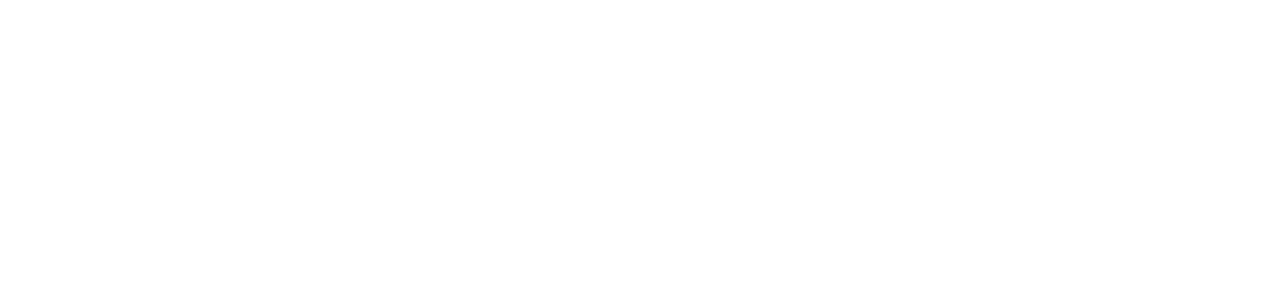
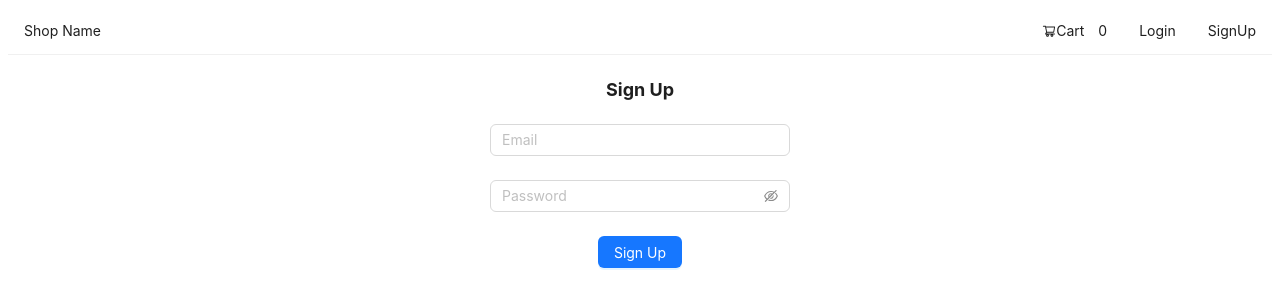
Before and after one commit to duyanhehe/ShoppingCart_redux, a React (Create React App) app: page /signup in a window 1280 px wide. Before the commit this address had no page. Shown: the top 308 px of the page. Built offline with nearby package versions, Linux system fonts and the light colour scheme.

Commit message:
add login, signup using redux saga, add to firebase api

```diff
--- a/package.json
+++ b/package.json
@@ -9,11 +9,13 @@
     "@testing-library/react": "^13.4.0",
     "@testing-library/user-event": "^13.5.0",
     "antd": "^5.21.0",
+    "firebase": "^10.13.2",
     "react": "^18.3.1",
     "react-dom": "^18.3.1",
     "react-redux": "^9.1.2",
     "react-router-dom": "^6.26.2",
     "react-scripts": "5.0.1",
+    "redux-saga": "^1.3.0",
     "web-vitals": "^2.1.4"
   },
   "scripts": {
--- a/src/App.js
+++ b/src/App.js
@@ -2,6 +2,8 @@ import { Route, Routes } from "react-router-dom";
 import DefaultLayout from "./components/Layout/DefaultLayout";
 import Home from "./components/Page/Home";
 import Cart from "./components/Page/Cart";
+import Login from "./components/Page/Login";
+import SignUp from "./components/Page/SignUp";
 
 function App() {
   return (
@@ -10,6 +12,8 @@ function App() {
         <Route path="/" element={<DefaultLayout />}>
           <Route path="" element={<Home />}></Route>
           <Route path="/cart" element={<Cart />}></Route>
+          <Route path="/login" element={<Login />}></Route>
+          <Route path="/signup" element={<SignUp />}></Route>
         </Route>
       </Routes>
     </div>
--- a/src/components/Header/Header.js
+++ b/src/components/Header/Header.js
@@ -1,10 +1,11 @@
 import { Menu } from "antd";
 import { ShoppingCartOutlined } from "@ant-design/icons";
-import { Link } from "react-router-dom";
+import { Link, useLocation } from "react-router-dom";
 import { useSelector } from "react-redux";
 
 const ShopHeader = () => {
   const { list } = useSelector((state) => state.cart);
+  const location = useLocation(); // Get the current location
 
   return (
     <Menu
@@ -14,17 +15,27 @@ const ShopHeader = () => {
         width: "100%",
       }}
       mode="horizontal"
+      selectedKeys={[location.pathname]} // Select the current path
     >
-      <Menu.Item style={{ marginRight: "auto" }}>
+      <Menu.Item key="/">
         <Link to="/">Shop Name</Link>
       </Menu.Item>
-      <Menu.Item style={{ marginLeft: "auto" }}>
+
+      <div style={{ display: "flex", marginLeft: "auto" }}>
+        <Menu.Item key="/cart">
           <Link to="/cart">
             <ShoppingCartOutlined />
             Cart
             <span> {list?.length} </span>
           </Link>
         </Menu.Item>
+        <Menu.Item key="/login">
+          <Link to="/login">Login</Link>
+        </Menu.Item>
+        <Menu.Item key="/signup">
+          <Link to="/signup">SignUp</Link>
+        </Menu.Item>
+      </div>
     </Menu>
   );
 };
--- /dev/null
+++ b/src/components/Page/Login.js
@@ -0,0 +1,62 @@
+import { useState } from "react";
+import { useDispatch, useSelector } from "react-redux";
+import { loginRequest } from "../redux/slice/authSlice";
+import { Alert, Button, Form, Input, Typography } from "antd";
+
+const { Text } = Typography;
+
+const Login = () => {
+  const [credentials, setCredentials] = useState({
+    username: "",
+    password: "",
+  });
+  const dispatch = useDispatch();
+  const { loading, error } = useSelector((state) => state.auth);
+
+  const handleSubmit = (e) => {
+    e.preventDefault();
+    dispatch(loginRequest(credentials));
+  };
+
+  return (
+    <div style={{ maxWidth: "300px", margin: "0 auto" }}>
+      <h2 style={{ textAlign: "center" }}>
+        <Text style={{ fontSize: "18px" }}>Login</Text>
+      </h2>
+      {error && <Alert message={error} type="error" />}
+      <Form onFinish={handleSubmit}>
+        <Form.Item
+          name="email"
+          rules={[{ required: true, message: "Please input your email!" }]}
+        >
+          <Input
+            placeholder="Email"
+            value={credentials.email}
+            onChange={(e) =>
+              setCredentials({ ...credentials, email: e.target.value })
+            }
+          />
+        </Form.Item>
+        <Form.Item
+          name="Password"
+          rules={[{ required: true, message: "Please input your password!" }]}
+        >
+          <Input.Password
+            placeholder="Password"
+            value={credentials.password}
+            onChange={(e) =>
+              setCredentials({ ...credentials, password: e.target.value })
+            }
+          />
+        </Form.Item>
+        <Form.Item style={{ textAlign: "center" }}>
+          <Button type="primary" htmlType="submit" loading={loading}>
+            Login
+          </Button>
+        </Form.Item>
+      </Form>
+    </div>
+  );
+};
+
+export default Login;
--- /dev/null
+++ b/src/components/Page/SignUp.js
@@ -0,0 +1,58 @@
+import { useState } from "react";
+import { useDispatch, useSelector } from "react-redux";
+import { signUpRequest } from "../redux/slice/authSlice";
+import { Alert, Form, Input, Button, Typography } from "antd";
+
+const { Text } = Typography;
+
+const SignUp = () => {
+  const dispatch = useDispatch();
+  const { loading, error } = useSelector((state) => state.auth);
+  const [credentials, setCredentials] = useState({ email: "", password: "" });
+
+  const handleSubmit = () => {
+    dispatch(signUpRequest(credentials));
+  };
+
+  return (
+    <div style={{ maxWidth: "300px", margin: "0 auto" }}>
+      <h2 style={{ textAlign: "center" }}>
+        <Text style={{ fontSize: "18px" }}>Sign Up</Text>
+      </h2>
+      {error && <Alert message={error} type="error" />}
+      <Form onFinish={handleSubmit}>
+        <Form.Item
+          name="email"
+          rules={[{ required: true, message: "Please input your email!" }]}
+        >
+          <Input
+            placeholder="Email"
+            value={credentials.email}
+            onChange={(e) =>
+              setCredentials({ ...credentials, email: e.target.value })
+            }
+          />
+        </Form.Item>
+        <Form.Item
+          name="password"
+          rules={[{ required: true, message: "Please input your password!" }]}
+        >
+          <Input.Password
+            placeholder="Password"
+            value={credentials.password}
+            onChange={(e) =>
+              setCredentials({ ...credentials, password: e.target.value })
+            }
+          />
+        </Form.Item>
+        <Form.Item style={{ textAlign: "center" }}>
+          <Button type="primary" htmlType="submit" loading={loading}>
+            Sign Up
+          </Button>
+        </Form.Item>
+      </Form>
+    </div>
+  );
+};
+
+export default SignUp;
--- /dev/null
+++ b/src/components/redux/saga/authSaga.js
@@ -0,0 +1,55 @@
+// store/sagas/authSaga.js
+import { call, put, takeLatest } from "redux-saga/effects";
+import {
+  loginRequest,
+  loginSuccess,
+  loginFailure,
+  signUpRequest,
+  signUpSuccess,
+  signUpFailure,
+} from "../slice/authSlice";
+import {
+  signInWithEmailAndPassword,
+  createUserWithEmailAndPassword,
+} from "firebase/auth";
+import { auth } from "../../../config/firebase";
+
+// Firebase Login API Call
+function loginApi({ email, password }) {
+  return signInWithEmailAndPassword(auth, email, password);
+}
+
+// Firebase Signup API Call
+function signUpApi({ email, password }) {
+  return createUserWithEmailAndPassword(auth, email, password);
+}
+
+// Login Saga
+function* loginSaga(action) {
+  try {
+    const response = yield call(loginApi, action.payload);
+    const user = response.user;
+    yield put(loginSuccess(user));
+  } catch (error) {
+    yield put(loginFailure(error.message));
+  }
+}
+
+// Signup Saga
+function* signUpSaga(action) {
+  try {
+    const response = yield call(signUpApi, action.payload);
+    const user = response.user;
+    yield put(signUpSuccess(user));
+  } catch (error) {
+    yield put(signUpFailure(error.message));
+  }
+}
+
+// Watcher Sagas
+function* watchAuth() {
+  yield takeLatest(loginRequest.type, loginSaga);
+  yield takeLatest(signUpRequest.type, signUpSaga);
+}
+
+export default watchAuth;
--- /dev/null
+++ b/src/components/redux/slice/authSlice.js
@@ -0,0 +1,57 @@
+import { createSlice } from "@reduxjs/toolkit";
+
+const initialState = {
+  isAuthenticated: false,
+  user: null,
+  loading: false,
+  error: null,
+};
+
+const authSlice = createSlice({
+  name: "auth",
+  initialState,
+  reducers: {
+    loginRequest: (state) => {
+      state.loading = true;
+      state.error = null;
+    },
+    loginSuccess: (state, action) => {
+      state.loading = false;
+      state.isAuthenticated = true;
+      state.user = action.payload;
+    },
+    loginFailure: (state, action) => {
+      state.loading = false;
+      state.error = action.payload;
+    },
+    signUpRequest: (state) => {
+      state.loading = true;
+      state.error = null;
+    },
+    signUpSuccess: (state, action) => {
+      state.loading = false;
+      state.isAuthenticated = true;
+      state.user = action.payload;
+    },
+    signUpFailure: (state, action) => {
+      state.loading = false;
+      state.error = action.payload;
+    },
+    logout: (state) => {
+      state.isAuthenticated = false;
+      state.user = null;
+    },
+  },
+});
+
+export const {
+  loginRequest,
+  loginSuccess,
+  loginFailure,
+  signUpRequest,
+  signUpSuccess,
+  signUpFailure,
+  logout,
+} = authSlice.actions;
+
+export default authSlice.reducer;
--- a/src/components/redux/store.js
+++ b/src/components/redux/store.js
@@ -2,14 +2,25 @@ import { configureStore } from "@reduxjs/toolkit";
 
 import cartReducer from "./slice/cartSlice";
 import productsReducer from "./slice/productsSlice";
+import authReducer from "./slice/authSlice";
+
+import authSaga from "./saga/authSaga";
+import createSagaMiddleware from "@redux-saga/core";
+
+const sagaMiddleware = createSagaMiddleware();
 
 const rootReducer = {
   cart: cartReducer,
   products: productsReducer,
+  auth: authReducer,
 };
 
 const store = configureStore({
   reducer: rootReducer,
+  middleware: (getDefaultMiddleware) =>
+    getDefaultMiddleware({ thunk: false }).concat(sagaMiddleware),
 });
 
+sagaMiddleware.run(authSaga);
+
 export default store;
--- /dev/null
+++ b/src/config/firebase.js
@@ -0,0 +1,15 @@
+import { initializeApp } from "firebase/app";
+import { getAuth } from "firebase/auth";
+
+const firebaseConfig = {
+  apiKey: "AIzaSyCPm5Aj4grunFQCs1Sc9p6UJ4y7GrewFE0",
+  authDomain: "storeweb-f59e5.firebaseapp.com",
+  projectId: "storeweb-f59e5",
+  storageBucket: "storeweb-f59e5.appspot.com",
+  messagingSenderId: "270037162883",
+  appId: "1:270037162883:web:8026d8e4ce1414b554b4b6",
+};
+
+// Initialize Firebase
+const app = initializeApp(firebaseConfig);
+export const auth = getAuth(app);
```
Also changed, not shown: 1 other file (tests, documents, lock files or other folders). Lines whose indentation alone changed are shown as unchanged.
